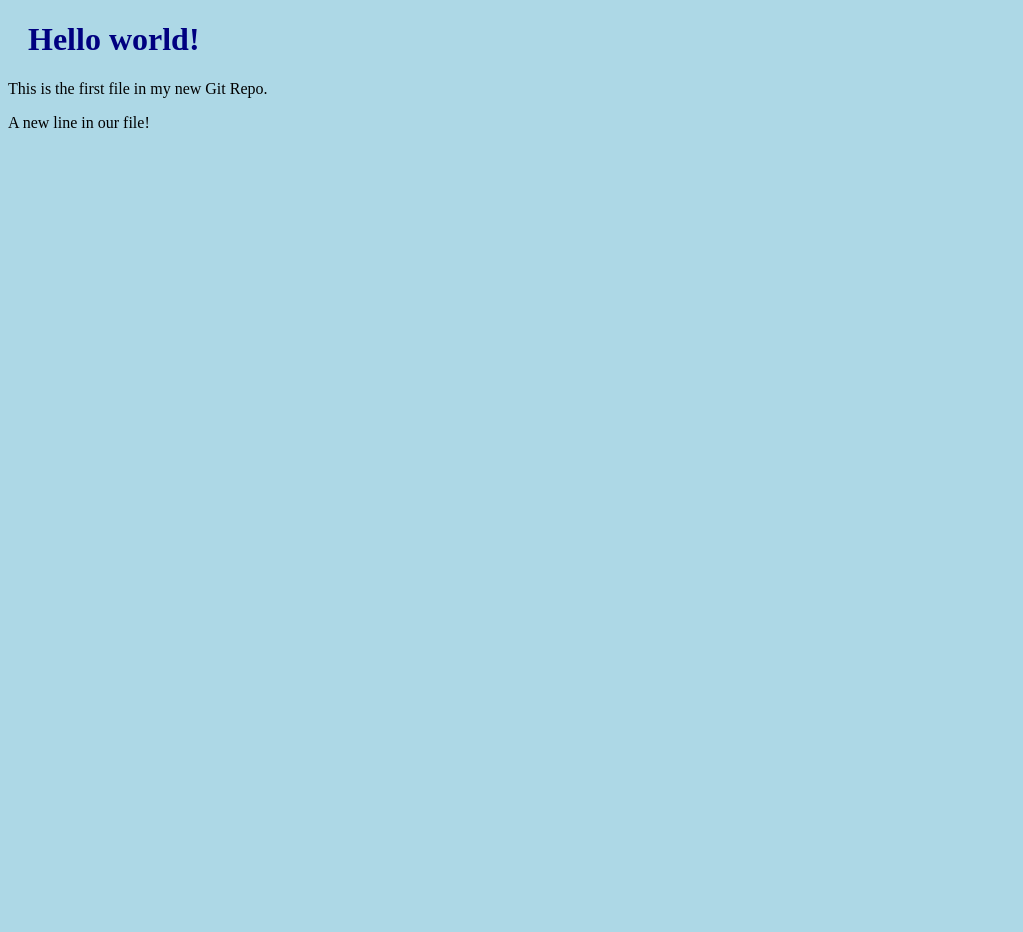
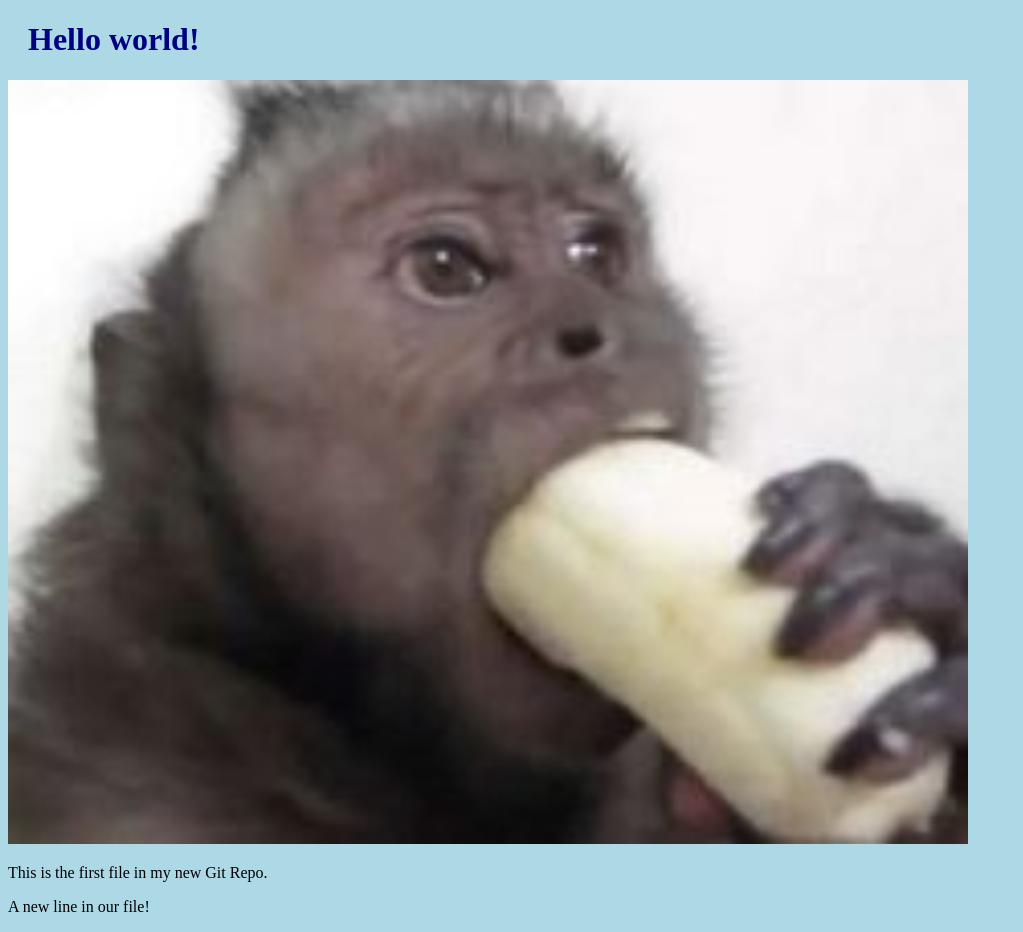
Before and after one commit to Lucasninevrau/Avaliacao_git1, a plain HTML site: page index.html in a window 1280 px wide. Shown: the whole page, without its empty margins (0-1023 px from the left). Before the commit the page ends 800 px from the top, so only its background shows below. Drawn offline with Linux system fonts and the light colour scheme.

Commit message:
Added image to Hello World

```diff
--- a/index.html
+++ b/index.html
@@ -5,8 +5,12 @@
 <link rel="stylesheet" href="bluestyle.css">
 </head>
 <body>
+
 <h1>Hello world!</h1>
+<div><img src="./de468f5ad8f306a00ce2342743c1ac7b.jpg" alt="Hello World from Space"
+style="width:100%;max-width:960px"></div>
 <p>This is the first file in my new Git Repo.</p>
 <p>A new line in our file!</p>
+
 </body>
 </html>
```
Also changed, not shown: de468f5ad8f306a00ce2342743c1ac7b.jpg (added). Lines whose indentation alone changed are shown as unchanged.
